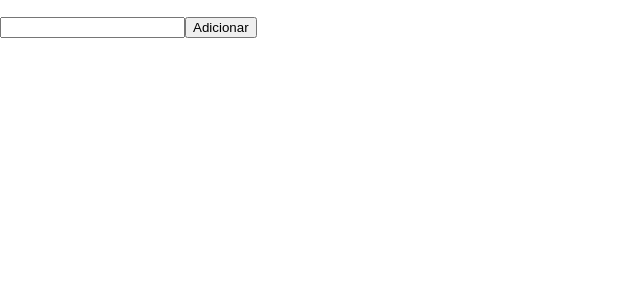
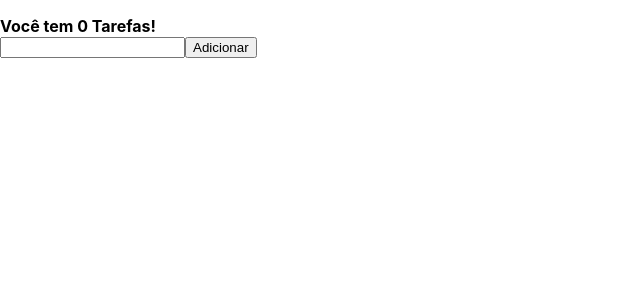
Before and after one commit to jamesSena/reactjs_hooks, a React (Create React App) app: page / in a window 1280 px wide. Shown: the top 300 px of the page, without its empty margins (0-640 px from the left). Built offline with nearby package versions, Linux system fonts and the light colour scheme.

Commit message:
Usando o useCallback do hooks

```diff
--- a/src/App.js
+++ b/src/App.js
@@ -1,4 +1,4 @@
-import React , {useState, useEffect }from 'react';
+import React , {useState, useEffect, useMemo, useCallback }from 'react';
 
 function App() {
 const [tarefa, setTarefa]= useState([]);
@@ -17,10 +17,13 @@ useEffect(()=>{
   localStorage.setItem('tarefas', JSON.stringify(tarefa));
 },[tarefa]);
 
-function Adicionar(){
+const Adicionar = useCallback(() => {
   setTarefa([... tarefa, input]);
   setInput('');
-}
+},[input, tarefa])
+
+const totalTarefas = useMemo(()=>tarefa.length,[tarefa]);
+
 
 
   return (
@@ -32,6 +35,7 @@ function Adicionar(){
           ))
         }
       </ul>
+      <strong> Você tem {totalTarefas} Tarefas! </strong><br/>
       <input type='text' value={input} onChange={(e)=> setInput(e.target.value)}/>
       <button onClick={Adicionar}>Adicionar</button>
     </div>
```
